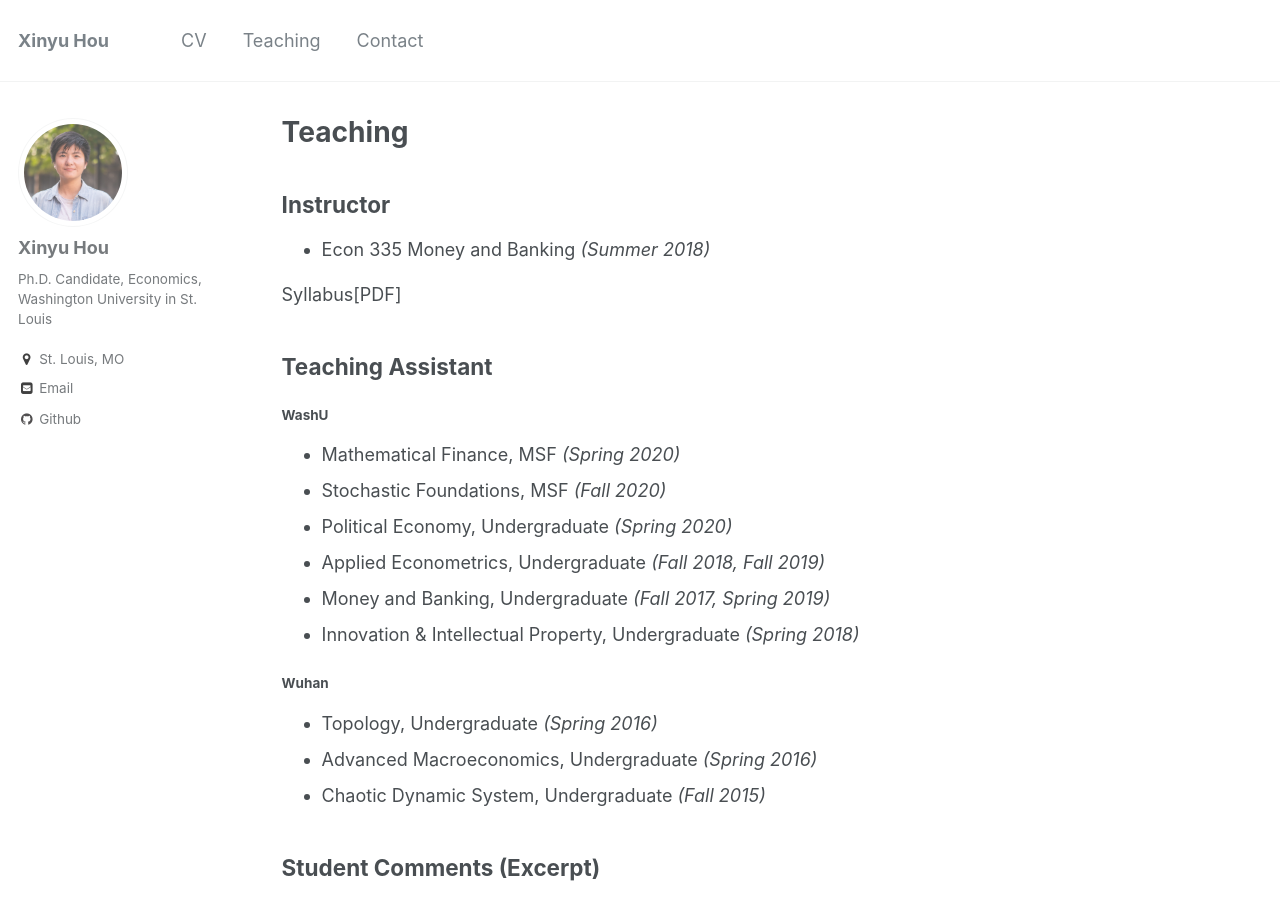
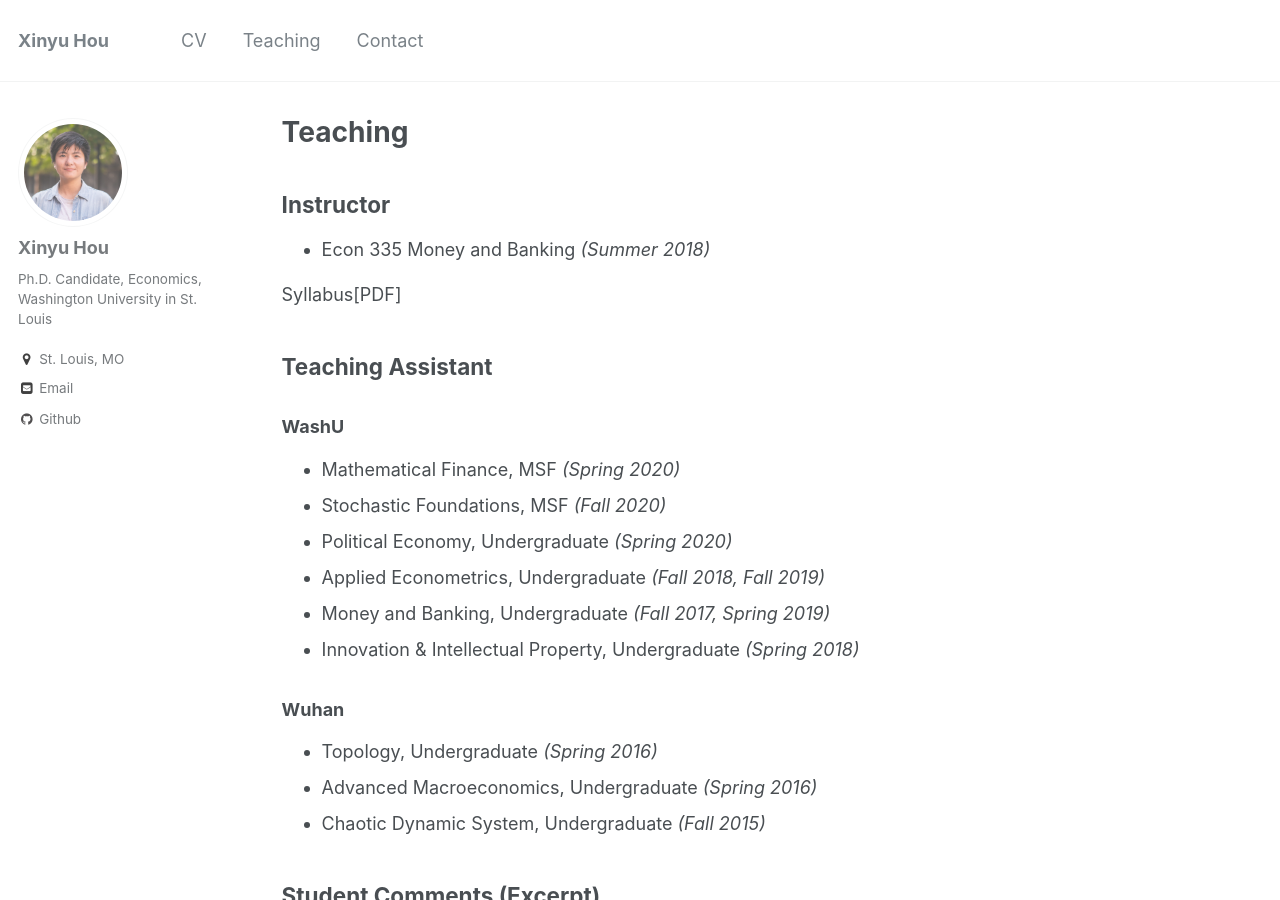
Before and after one commit to xinyuhou94/xinyuhou94.github.io, a Jekyll site: the page built from _pages/teaching.md, in a window 1280 px wide and 900 px high. Built offline with Jekyll 4.4.1, drawn with Linux system fonts in a browser that asks for light colours.

```diff
--- a/_pages/teaching.md
+++ b/_pages/teaching.md
@@ -14,7 +14,7 @@ author_profile: true
 
 
 ## Teaching Assistant
-#### WashU
+### WashU
 * Mathematical Finance, MSF  _(Spring 2020)_
 * Stochastic Foundations, MSF     _(Fall 2020)_
 * Political Economy, Undergraduate     _(Spring 2020)_
@@ -24,7 +24,7 @@ author_profile: true
 
 
 
-#### Wuhan
+### Wuhan
 * Topology, Undergraduate     _(Spring 2016)_
 * Advanced Macroeconomics, Undergraduate     _(Spring 2016)_
 * Chaotic Dynamic System, Undergraduate     _(Fall 2015)_
```
